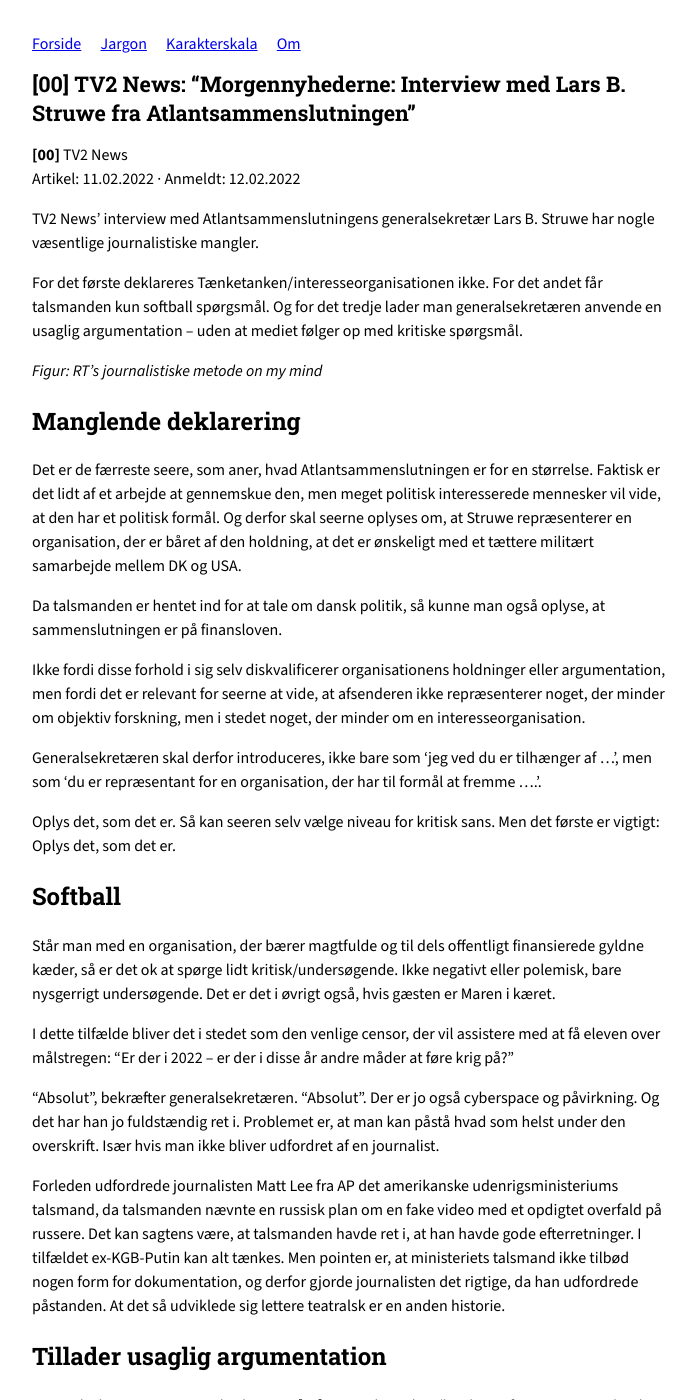
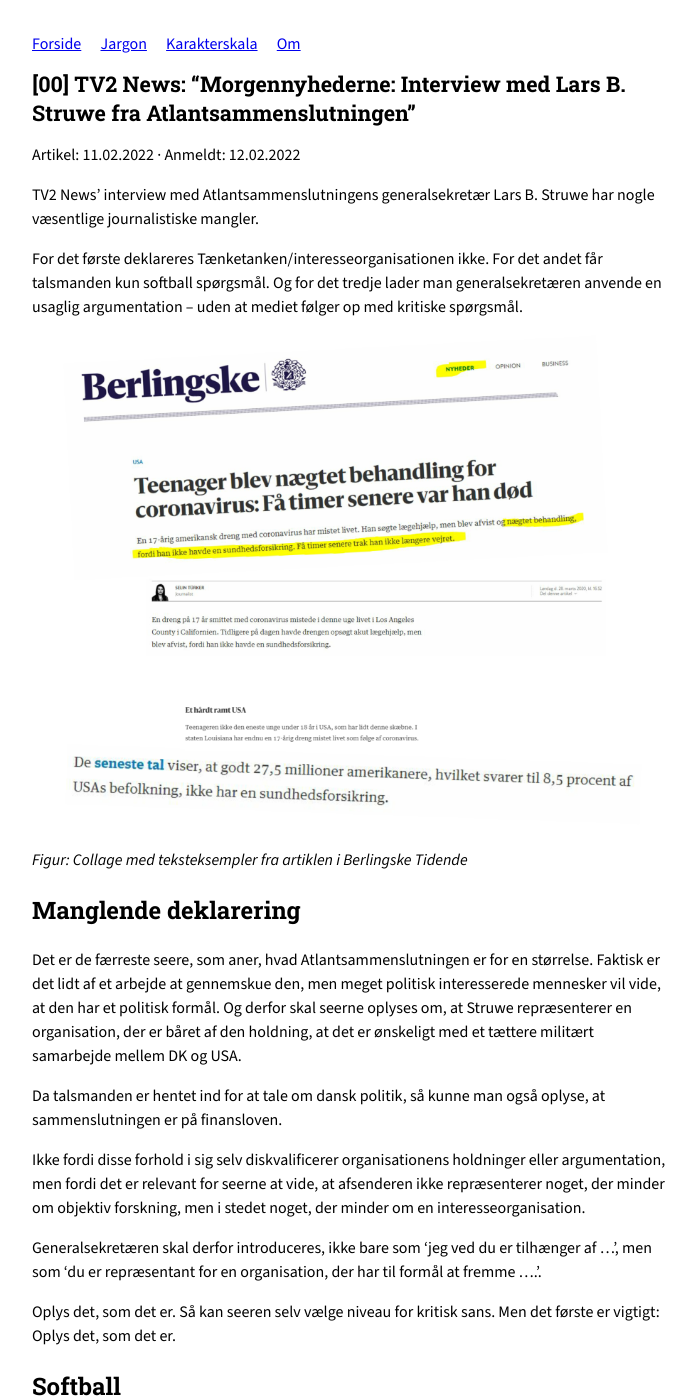
Before and after one commit to MichaelOAppel/OmJournalistik, a Jekyll site: the page built from _posts/2022-02-12-tv2-news-struwe.md, in a window 1280 px wide and 1400 px high. Shown: the whole window, without its empty margins (288-984 px from the left). Built offline with Jekyll 4.4.1, drawn with Linux system fonts in a browser that asks for light colours.

Commit message:
Update 2022-02-12-tv2-news-struwe.md

```diff
--- a/_posts/2022-02-12-tv2-news-struwe.md
+++ b/_posts/2022-02-12-tv2-news-struwe.md
@@ -7,14 +7,15 @@ artikel_dato: 2022-02-11
 anmeldt: 2022-02-12
 ---
 
-**[{{ page.karakter }}]** {{ page.medie }}
 Artikel: {{ page.artikel_dato | date: "%d.%m.%Y" }} · Anmeldt: {{ page.anmeldt | date: "%d.%m.%Y" }}
 
 TV2 News’ interview med Atlantsammenslutningens generalsekretær Lars B. Struwe har nogle væsentlige journalistiske mangler.
 
 For det første deklareres Tænketanken/interesseorganisationen ikke. For det andet får talsmanden kun softball spørgsmål. Og for det tredje lader man generalsekretæren anvende en usaglig argumentation – uden at mediet følger op med kritiske spørgsmål.
 
-*Figur: RT's journalistiske metode on my mind*
+![Collage med teksteksempler fra artiklen i Berlingske Tidende]({{ '/assets/figures/berlingske-teenager-1.jpg' | relative_url }})
+
+*Figur: Collage med teksteksempler fra artiklen i Berlingske Tidende*
 
 ## Manglende deklarering
 
```
